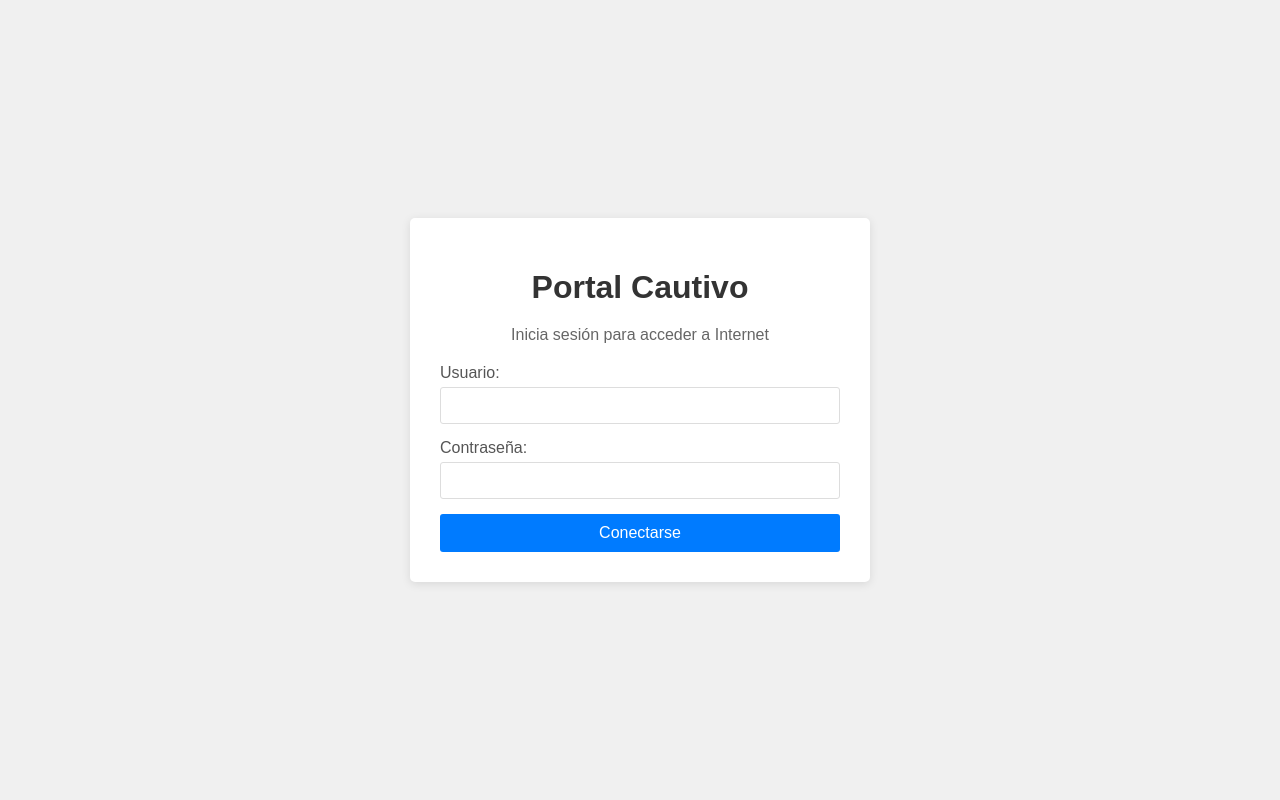
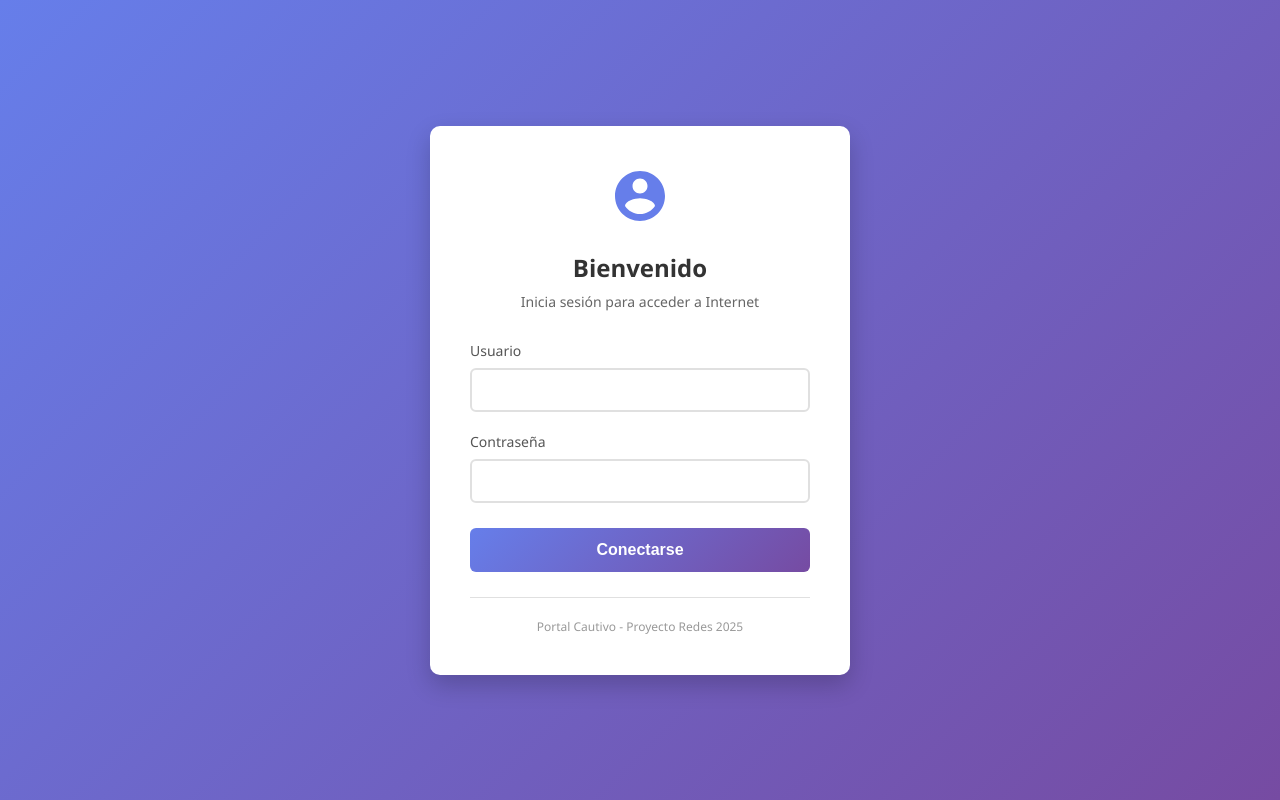
Before and after one commit to Ronald1301/Captive-Portal-Redes, a Python web app: template templates/index.html in a window 1280 px wide. Run offline with Jinja, Linux system fonts and the light colour scheme; the template is opened without the code that fills it, so the values that code supplies are empty.

Commit message:
update pages

```diff
--- a/templates/index.html
+++ b/templates/index.html
@@ -3,81 +3,159 @@
 <head>
     <meta charset="UTF-8">
     <meta name="viewport" content="width=device-width, initial-scale=1.0">
-    <title>Portal de Acceso</title>
+    <title>Portal de Acceso - Red Universitaria</title>
     <style>
+        * {
+            margin: 0;
+            padding: 0;
+            box-sizing: border-box;
+        }
+
         body {
-            font-family: Arial, sans-serif;
-            background-color: #f0f0f0;
+            font-family: 'Segoe UI', Tahoma, Geneva, Verdana, sans-serif;
+            background: linear-gradient(135deg, #667eea 0%, #764ba2 100%);
+            min-height: 100vh;
             display: flex;
+            align-items: center;
             justify-content: center;
-            align-items: center;
-            height: 100vh;
-            margin: 0;
+            padding: 20px;
         }
 
         .container {
             background: white;
-            padding: 30px;
-            border-radius: 5px;
-            box-shadow: 0 2px 10px rgba(0, 0, 0, 0.1);
-            max-width: 400px;
+            padding: 40px;
+            border-radius: 10px;
+            box-shadow: 0 10px 25px rgba(0, 0, 0, 0.2);
+            max-width: 420px;
             width: 100%;
         }
 
-        h1 {
+        .header {
             text-align: center;
+            margin-bottom: 30px;
+        }
+
+        .header h1 {
             color: #333;
+            font-size: 24px;
+            margin-bottom: 8px;
+        }
+
+        .header p {
+            color: #666;
+            font-size: 14px;
+        }
+
+        .form-group {
             margin-bottom: 20px;
         }
 
         label {
             display: block;
-            margin-bottom: 5px;
             color: #555;
+            font-size: 14px;
+            font-weight: 500;
+            margin-bottom: 8px;
         }
 
         input[type="text"],
         input[type="password"] {
             width: 100%;
-            padding: 10px;
-            margin-bottom: 15px;
-            border: 1px solid #ddd;
-            border-radius: 3px;
-            box-sizing: border-box;
+            padding: 12px 15px;
+            border: 2px solid #e0e0e0;
+            border-radius: 6px;
+            font-size: 14px;
+            transition: border-color 0.3s;
+        }
+
+        input[type="text"]:focus,
+        input[type="password"]:focus {
+            outline: none;
+            border-color: #667eea;
+        }
+
+        .btn-container {
+            margin-top: 25px;
         }
 
         button {
             width: 100%;
-            padding: 10px;
-            background-color: #007bff;
+            padding: 13px;
+            background: linear-gradient(135deg, #667eea 0%, #764ba2 100%);
             color: white;
             border: none;
-            border-radius: 3px;
+            border-radius: 6px;
+            font-size: 16px;
+            font-weight: 600;
             cursor: pointer;
-            font-size: 16px;
+            transition: transform 0.2s, box-shadow 0.2s;
         }
 
         button:hover {
-            background-color: #0056b3;
+            transform: translateY(-2px);
+            box-shadow: 0 5px 15px rgba(102, 126, 234, 0.4);
+        }
+
+        button:active {
+            transform: translateY(0);
+        }
+
+        .footer {
+            text-align: center;
+            margin-top: 25px;
+            padding-top: 20px;
+            border-top: 1px solid #e0e0e0;
+        }
+
+        .footer p {
+            color: #999;
+            font-size: 12px;
+        }
+
+        .icon {
+            text-align: center;
+            margin-bottom: 20px;
+        }
+
+        .icon svg {
+            width: 60px;
+            height: 60px;
+            fill: #667eea;
         }
     </style>
 </head>
 <body>
     <div class="container">
-        <h1>Portal Cautivo</h1>
-        <p style="text-align: center; color: #666; margin-bottom: 20px;">
-            Inicia sesión para acceder a Internet
-        </p>
+        <div class="icon">
+            <svg viewBox="0 0 24 24" xmlns="http://www.w3.org/2000/svg">
+                <path d="M12 2C6.48 2 2 6.48 2 12s4.48 10 10 10 10-4.48 10-10S17.52 2 12 2zm0 3c1.66 0 3 1.34 3 3s-1.34 3-3 3-3-1.34-3-3 1.34-3 3-3zm0 14.2c-2.5 0-4.71-1.28-6-3.22.03-1.99 4-3.08 6-3.08 1.99 0 5.97 1.09 6 3.08-1.29 1.94-3.5 3.22-6 3.22z"/>
+            </svg>
+        </div>
+
+        <div class="header">
+            <h1>Bienvenido</h1>
+            <p>Inicia sesión para acceder a Internet</p>
+        </div>
 
         <form method="post" action="/login">
-            <label for="username">Usuario:</label>
-            <input type="text" id="username" name="username" required>
+            <div class="form-group">
+                <label for="username">Usuario</label>
+                <input type="text" id="username" name="username" required autocomplete="username">
+            </div>
 
-            <label for="password">Contraseña:</label>
-            <input type="password" id="password" name="password" required>
+            <div class="form-group">
+                <label for="password">Contraseña</label>
+                <input type="password" id="password" name="password" required autocomplete="current-password">
+            </div>
 
-            <button type="submit">Conectarse</button>
+            <div class="btn-container">
+                <button type="submit">Conectarse</button>
+            </div>
         </form>
+
+        <div class="footer">
+            <p>Portal Cautivo - Proyecto Redes 2025</p>
+        </div>
     </div>
 </body>
 </html>
```
Also changed, not shown: templates/success.html (+72 -18 lines), README.md.
